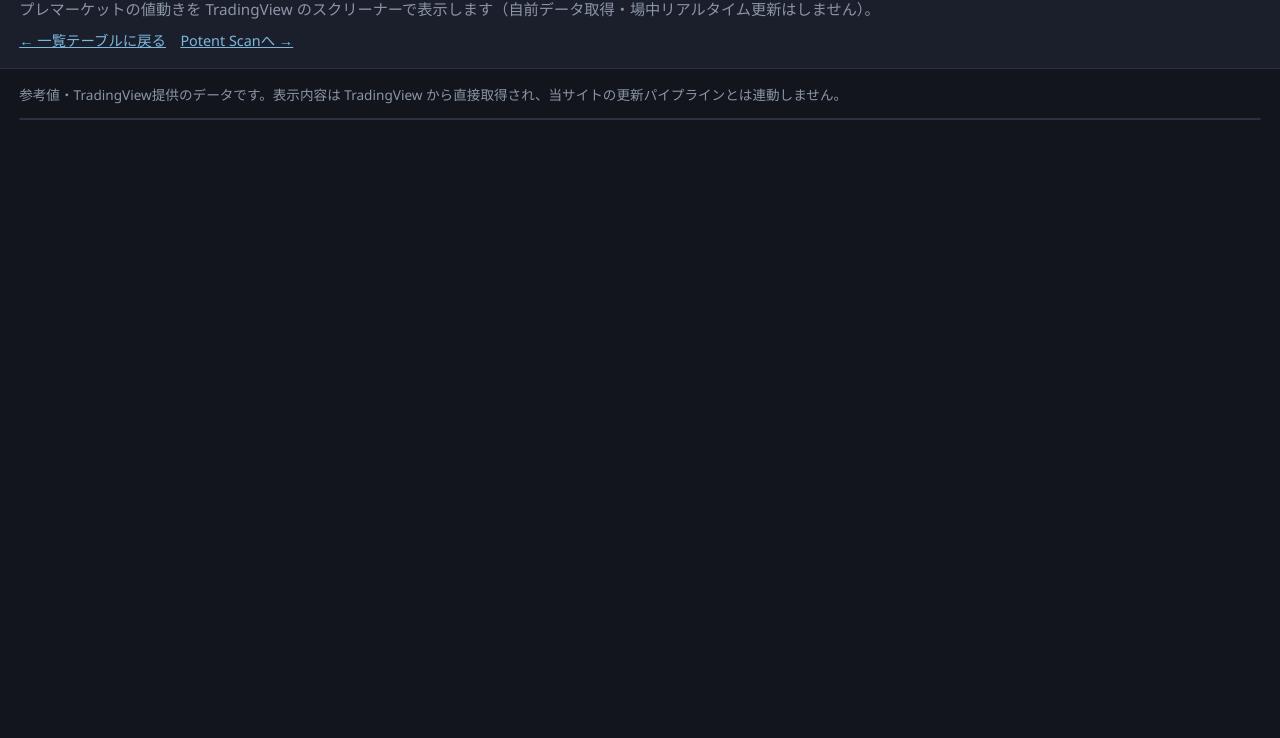
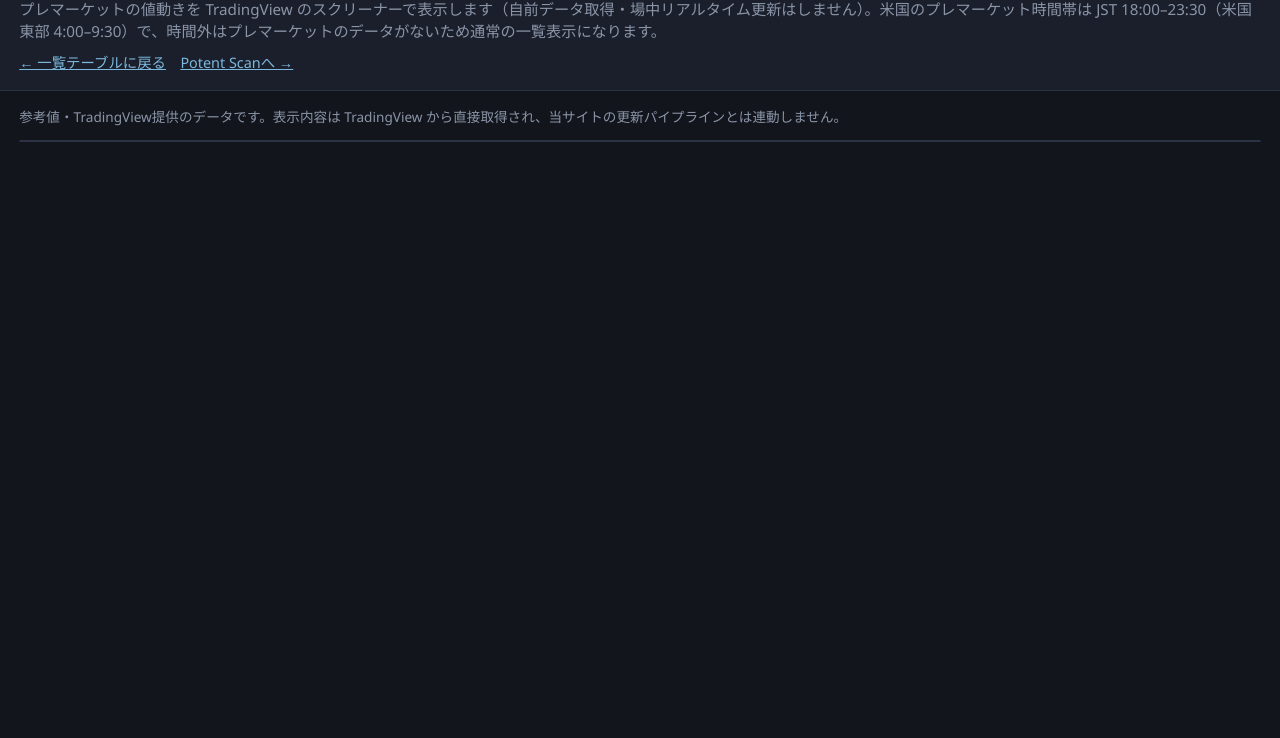
Before and after one commit to masasikatano/ustick, a plain HTML site: page docs/premarket.html in a window 1280 px wide. Shown: the part 62-800 px from the top of the page. Drawn offline with Linux system fonts and the light colour scheme; a script that the page names is missing.

Commit message:
fix wording

```diff
--- a/docs/premarket.html
+++ b/docs/premarket.html
@@ -31,7 +31,7 @@
 <body>
   <header>
     <h1>Pre-market Scan</h1>
-    <p class="lede">プレマーケットの値動きを TradingView のスクリーナーで表示します（自前データ取得・場中リアルタイム更新はしません）。</p>
+    <p class="lede">プレマーケットの値動きを TradingView のスクリーナーで表示します（自前データ取得・場中リアルタイム更新はしません）。米国のプレマーケット時間帯は JST 18:00–23:30（米国東部 4:00–9:30）で、時間外はプレマーケットのデータがないため通常の一覧表示になります。</p>
     <nav><a href="index.html">← 一覧テーブルに戻る</a>　<a href="scan.html">Potent Scanへ →</a></nav>
   </header>
   <main>
```
